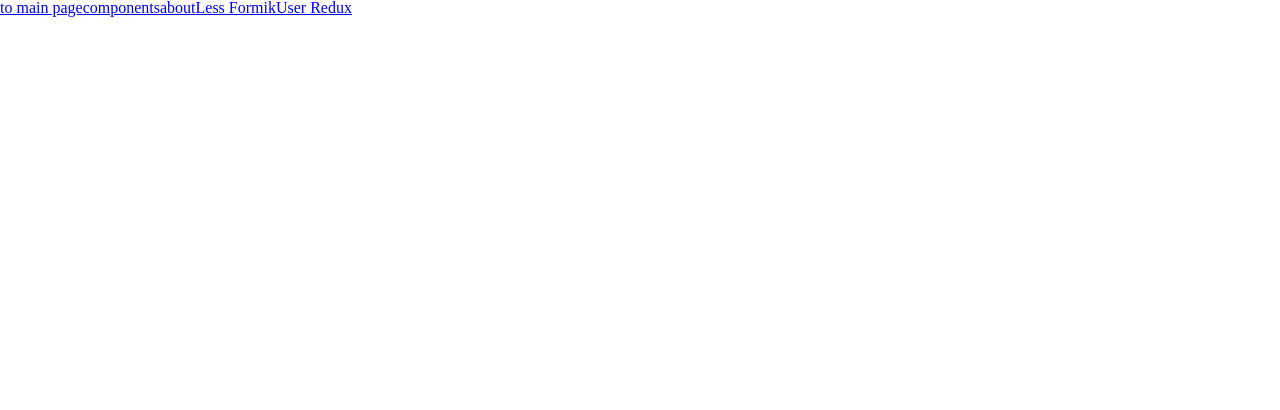
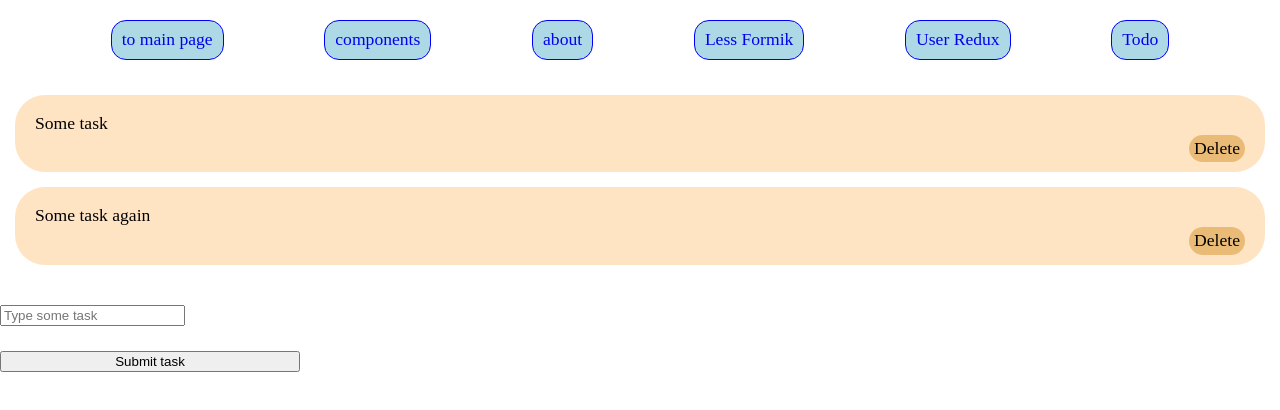
Before and after one commit to Jaykob2447/React, a React (Vite) app in the folder intro/: page /Todo in a window 1280 px wide. Shown: the top 410 px of the page. Built offline with nearby package versions, Linux system fonts and the light colour scheme.

Commit message:
Todo app Redux Formik

```diff
--- a/intro/src/App.jsx
+++ b/intro/src/App.jsx
@@ -6,6 +6,7 @@ import Components from "./components/RouterPlug/components";
 import About from "./components/RouterPlug/About";
 import FormikReg from "./components/FormikReg";
 import UserRedux from "./components/UsersRedux";
+import TodoApp from "./components/TodoApp";
 // import Slider from "./components/Slider";
 // import FormClass from "./FormClass";
 // import Card from "./userCard";
@@ -24,6 +25,7 @@ function App() {
           <Route path="/about" element={<About />} />
           <Route path="/formik" element={<FormikReg />} />
           <Route path="/userRedux" element={<UserRedux />} />
+          <Route path="/Todo" element={<TodoApp />} />
         </Routes>
       </Router>
       {/* <Card user={user} /> */}
--- /dev/null
+++ b/intro/src/components/Header/Header.module.sass
@@ -0,0 +1,12 @@
+.header
+    display: flex
+    justify-content: space-evenly
+    padding: 20px 10px
+    font-size: 1.1rem
+    li
+        padding: 10px
+        background-color: lightblue
+        border-radius: 15px
+        border: solid blue 1px
+        a
+            text-decoration: none
--- a/intro/src/components/Header/index.jsx
+++ b/intro/src/components/Header/index.jsx
@@ -1,14 +1,29 @@
 import { Link } from "react-router-dom";
-
+import styles from "./Header.module.sass";
 function Header() {
   return (
-    <>
-      <Link to="/">to main page</Link>
-      <Link to="/components">components</Link>
-      <Link to="/about">about</Link>
-      <Link to="/formik">Less Formik</Link>
-      <Link to="/userRedux">User Redux</Link>
-    </>
+    <header>
+      <ul className={styles.header}>
+        <li>
+          <Link to="/">to main page</Link>
+        </li>
+        <li>
+          <Link to="/components">components</Link>
+        </li>
+        <li>
+          <Link to="/about">about</Link>
+        </li>
+        <li>
+          <Link to="/formik">Less Formik</Link>
+        </li>
+        <li>
+          <Link to="/userRedux">User Redux</Link>
+        </li>
+        <li>
+          <Link to="/Todo">Todo</Link>
+        </li>
+      </ul>
+    </header>
   );
 }
 
--- /dev/null
+++ b/intro/src/components/TodoApp/TodoApp.module.sass
@@ -0,0 +1,14 @@
+.formTask
+    display: flex
+    flex-direction: column
+    min-width: 200px
+    max-width: 300px
+.inputTaskDiv
+    position: relative
+    padding: 25px 0px
+.errMessage
+    color: red
+    position: absolute
+    bottom: 0
+    left: 0
+    padding: 5px 0px
--- /dev/null
+++ b/intro/src/components/TodoApp/TodoList/TodoList.module.sass
@@ -0,0 +1,18 @@
+.task
+    padding: 20px
+    padding-bottom: 40px
+    border-radius: 30px
+    margin: 15px
+    background-color: bisque
+
+.taskLi
+    position: relative
+    font-size: 1.1rem
+
+.delete
+    border-radius: 30px
+    position: absolute
+    right: 35px
+    bottom: 10px
+    background-color: #e6b468d4
+    padding: 5px
--- /dev/null
+++ b/intro/src/components/TodoApp/TodoList/index.jsx
@@ -0,0 +1,14 @@
+import styles from "./TodoList.module.sass";
+
+function TodoList({ taskObj: { task, id }, remove }) {
+  return (
+    <li className={styles.taskLi}>
+      <p className={styles.task}>{task}</p>
+      <div className={styles.delete} onClick={() => remove(id)}>
+        Delete
+      </div>
+    </li>
+  );
+}
+
+export default TodoList;
--- /dev/null
+++ b/intro/src/components/TodoApp/index.jsx
@@ -0,0 +1,55 @@
+import { ErrorMessage, Field, Form, Formik } from "formik";
+import { connect } from "react-redux";
+import TodoList from "./TodoList";
+import { TASK_SCHEMA } from "../../utils";
+import styles from "./TodoApp.module.sass";
+import { addTasks, removeTask } from "./../store/slices/TodoSlice";
+
+function Todo({ todo, setTask, remove }) {
+  const heandelSubmit = (value, formikBag) => {
+    const id = Object.keys(todo).length;
+    const { task } = value;
+    const tasks = { id: id, task };
+    console.log(tasks);
+    setTask(tasks);
+    formikBag.resetForm();
+  };
+  console.log(remove);
+  return (
+    <section>
+      <ul>
+        {todo.map((val) => (
+          <TodoList taskObj={val} key={val.id} remove={remove} />
+        ))}
+      </ul>
+      <Formik
+        initialValues={{ task: "" }}
+        onSubmit={heandelSubmit}
+        validationSchema={TASK_SCHEMA}
+      >
+        <Form className={styles.formTask}>
+          <div className={styles.inputTaskDiv}>
+            <Field type="text" name="task" placeholder="Type some task" />
+            <ErrorMessage
+              className={styles.errMessage}
+              name="task"
+              component="span"
+            />
+          </div>
+          <button type="submit">Submit task</button>
+        </Form>
+      </Formik>
+    </section>
+  );
+}
+
+const mapStateToProps = (state) => ({
+  todo: state.Todo.Todo,
+});
+
+const mapDispatchToProps = (dispatch) => ({
+  setTask: (v) => dispatch(addTasks(v)),
+  remove: (id) => dispatch(removeTask(id)),
+});
+
+export default connect(mapStateToProps, mapDispatchToProps)(Todo);
--- a/intro/src/components/store/index.js
+++ b/intro/src/components/store/index.js
@@ -1,5 +1,8 @@
 import { configureStore } from "@reduxjs/toolkit";
 import favoriteReducer from "./slices/userSlice";
+import todo from "./slices/TodoSlice";
 
-const store = configureStore({ reducer: { favorite: favoriteReducer } });
+const store = configureStore({
+  reducer: { favorite: favoriteReducer, Todo: todo },
+});
 export default store;
--- /dev/null
+++ b/intro/src/components/store/slices/TodoSlice.js
@@ -0,0 +1,40 @@
+import { createSlice } from "@reduxjs/toolkit";
+
+const initialState = {
+  Todo: [
+    {
+      id: 0,
+      task: "Some task",
+    },
+    {
+      id: 1,
+      task: "Some task again",
+    },
+  ],
+};
+
+const SLICE_NAME = "Todo";
+
+const TodoSlice = createSlice({
+  name: SLICE_NAME,
+  initialState,
+  reducers: {
+    addTasks: (state, { payload }) => {
+      state.Todo.push({
+        id: payload.id,
+        task: payload.task,
+      });
+    },
+    removeTask: (state, { payload }) => {
+      const foundTaskByIndex = state.Todo.findIndex((c) => c.id === payload);
+      if (foundTaskByIndex !== -1) {
+        state.Todo.splice(foundTaskByIndex, 1);
+      }
+    },
+  },
+});
+
+const { reducer, actions } = TodoSlice;
+export const { addTasks, removeTask } = actions;
+
+export default reducer;
--- a/intro/src/utils/index.jsx
+++ b/intro/src/utils/index.js
@@ -14,3 +14,13 @@ export const USER_LOGI_IN_SCHEMA = yup.object({
     .max(64)
     .required("Обовьязкове поле для введення"),
 });
+
+export const TASK_SCHEMA = yup.object({
+  task: yup
+    .string()
+    .trim()
+    .min(3)
+    .max(1024)
+    .matches(/^[A-Z]/, "Must start with big latter")
+    .required("Обовьязкове поле для введення"),
+});
```
Also changed, not shown: 1 other file (tests, documents, lock files or other folders).
